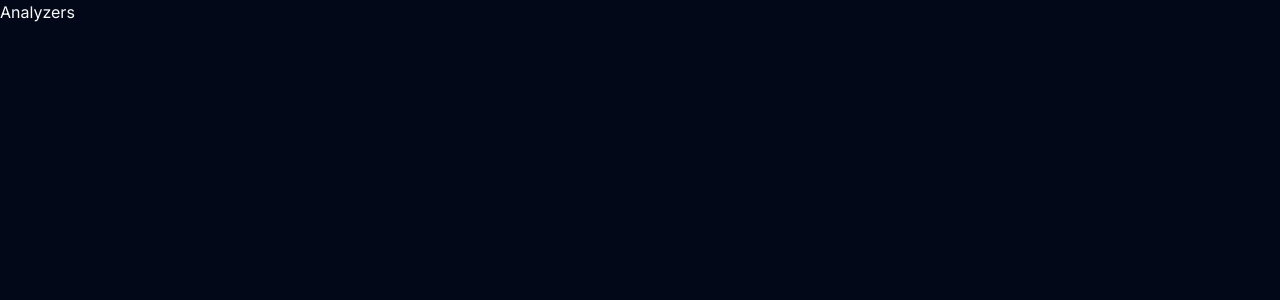
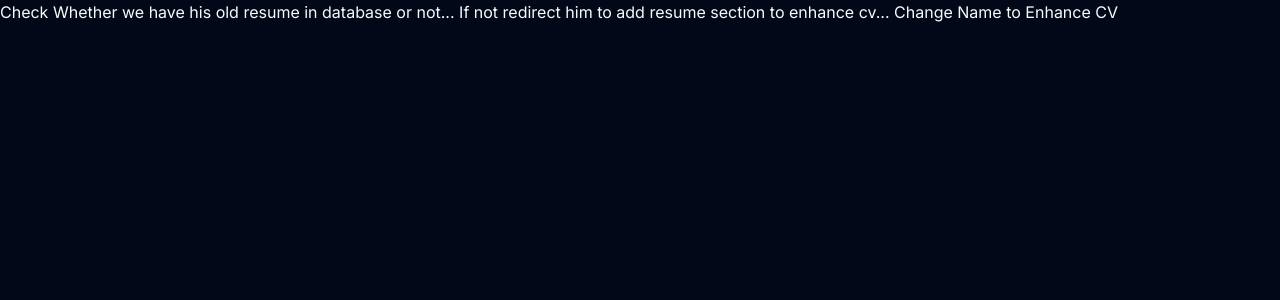
Before and after one commit to Anandprabhu530/Mirthly, a Next.js app: page /analyze in a window 1280 px wide. Shown: the top 300 px of the page. Built offline with nearby package versions, Linux system fonts and the light colour scheme.

Commit message:
Small Changes

```diff
--- a/app/analyze/page.tsx
+++ b/app/analyze/page.tsx
@@ -1,5 +1,10 @@
 const Analyzers = () => {
-  return <div>Analyzers</div>;
+  return (
+    <div>
+      Check Whether we have his old resume in database or not... If not redirect
+      him to add resume section to enhance cv... Change Name to Enhance CV
+    </div>
+  );
 };
 
 export default Analyzers;
--- a/components/Form_Builder.tsx
+++ b/components/Form_Builder.tsx
@@ -468,7 +468,7 @@ export function Form_Builder({ setData, data }) {
               Next
             </Button>
             <Button type="submit" className={cn({ hidden: formnumber !== 3 })}>
-              Submit
+              Download PDF
             </Button>
           </CardFooter>
         </form>
```
